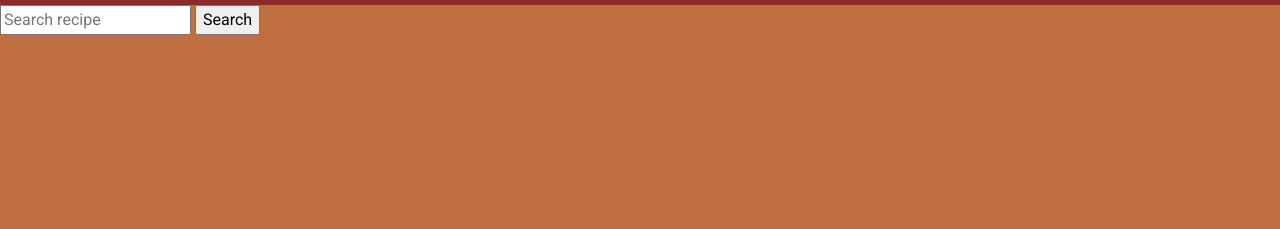
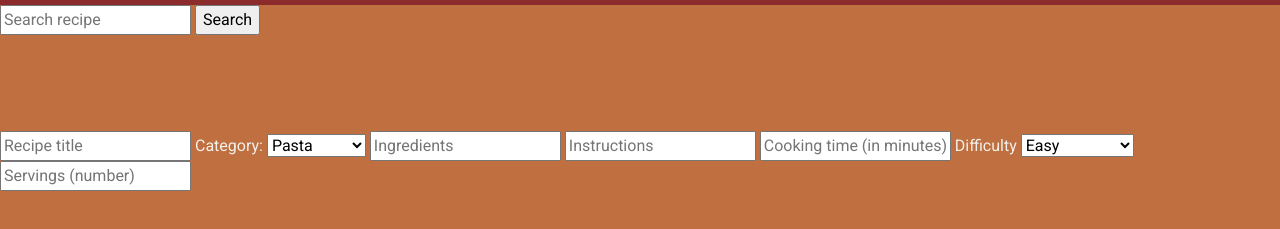
Before and after one commit to pgmgent-pgm-2/opdracht-1-receptweb-laisbenb, a plain HTML site: page front-end/index.html in a window 1280 px wide. Shown: the part 123-352 px from the top of the page. Drawn offline with Linux system fonts and the light colour scheme; no server answers.

Commit message:
add recipe html input made

```diff
--- a/front-end/index.html
+++ b/front-end/index.html
@@ -24,6 +24,38 @@
         <section id="recipes" class="container">
 
         </section>
+        <section>
+            <div class="add-recipe">
+                <input type="text" id="title" placeholder="Recipe title" required>
+
+                <label for="category">Category:</label>
+                <select id="category" name="Category" required>
+                    <option value="pasta">Pasta</option>
+                    <option value="vegetarian">Vegetarian</option>
+                    <option value="pizza">Pizza</option>
+                    <option value="mexican">Mexican</option>
+                    <option value="seafood">Seafood</option>
+                    <option value="salad">Salad</option>
+                    <option value="japanese">Japanese</option>
+                    <option value="soup">Soup</option>
+                    <option value="chinese">Chinese</option>
+                </select>
+
+                <input type="text" id="ingredients" placeholder="Ingredients" required>
+
+                <input type="text" id="instruction" placeholder="Instructions" required>
+                <input type="text" id="cookingtime" placeholder="Cooking time (in minutes)" required>
+
+                <label for="difficulty">Difficulty</label>
+                <select id="difficulty" name="difficulty" required>
+                    <option value="easy">Easy</option>
+                    <option value="intermediate">Intermediate</option>
+                    <option value="hard">Hard</option>
+                </select>
+
+                <input type="text" id="servings" placeholder="Servings (number)" required>
+            </div>
+        </section>
     </main>
     <footer>
 
--- a/front-end/static/js/main.js
+++ b/front-end/static/js/main.js
@@ -31,3 +31,5 @@ function generateRecipes(recipes) {
 };
 
 getRecipes();
+
+// ADD RECIPE
```
Also changed, not shown: 1 other file.
